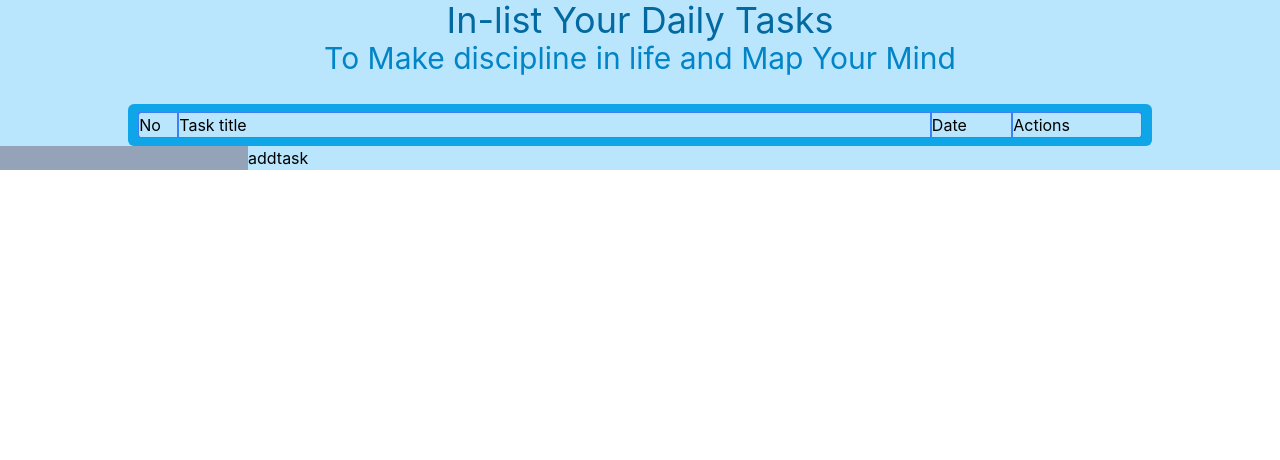
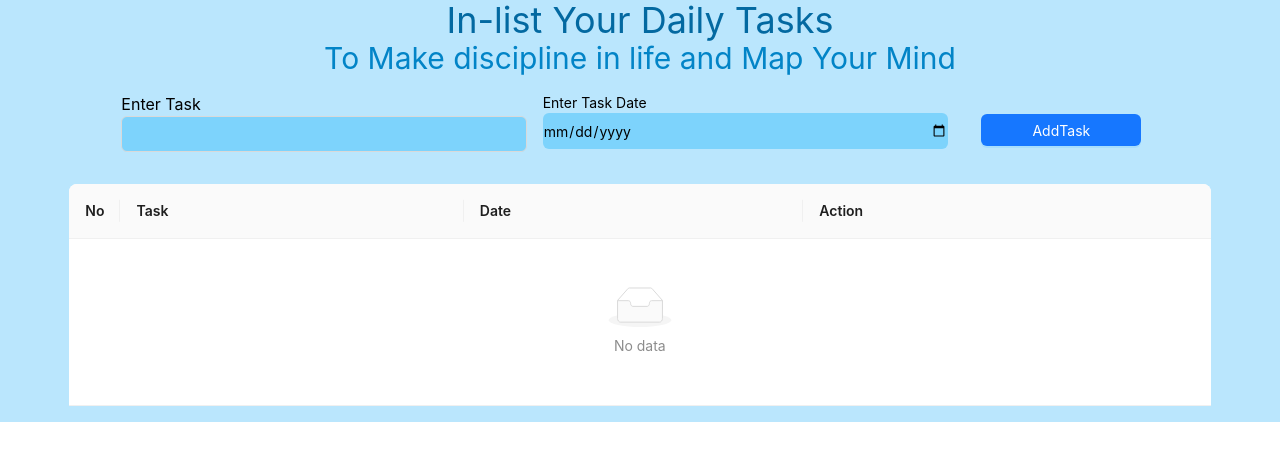
Before and after one commit to hafsarshad/to-do-list-app-in-react, a React (Create React App) app: page / in a window 1280 px wide. Shown: the top 460 px of the page. Built offline with nearby package versions, Linux system fonts and the light colour scheme.

Commit message:
To - Do - list

```diff
--- a/package.json
+++ b/package.json
@@ -6,6 +6,7 @@
     "@testing-library/jest-dom": "^5.17.0",
     "@testing-library/react": "^13.4.0",
     "@testing-library/user-event": "^13.5.0",
+    "antd": "^5.20.1",
     "react": "^18.3.1",
     "react-dom": "^18.3.1",
     "react-scripts": "5.0.1",
--- a/public/index.html
+++ b/public/index.html
@@ -24,7 +24,7 @@
       work correctly both with client-side routing and a non-root public URL.
       Learn how to configure a non-root public URL by running `npm run build`.
     -->
-    <title>React App</title>
+    <title>To-Do-list</title>
   </head>
   <body>
     <noscript>You need to enable JavaScript to run this app.</noscript>
--- a/src/Components/Child.jsx
+++ b/src/Components/Child.jsx
@@ -1,18 +1,40 @@
 import React, { useState } from 'react';
+import {Col, Row , Input,Button} from 'antd'
 
-const Child = ({ addTask }) => {
+const Child = ({addTask}) => {
 
     const[newTask,setNewTask]= useState('')
+    const [taskDate, setTaskDate] = useState('');
 
-     const handleinput=()=>{
-        addTask(newTask);
+
+  const handleInput = () => {
+    if (newTask && taskDate) {
+      addTask({ task: newTask, date: taskDate }); // Pass both task and date
+      setNewTask(''); // Clear input fields after adding the task
+      setTaskDate('');
+    } else {
+      alert('Please enter both task and date');
     }
+  };
 
     return (
-        <div>
-            <input  type="text" value={newTask} onChange={(e)=>setNewTask(e.target.value)} className='bg-slate-400'/>
-            <button onClick={handleinput}>addtask</button>
-        </div>
+        <Row  justify="center"  gutter={[16, 16]}  className="p-4">
+            <Col xs={24} sm={20} md={8}  >
+              <h1 className='text-base '>Enter Task</h1>
+              <Input  value={newTask}   onChange={(e) => setNewTask(e.target.value)} className='h-9 bg-sky-300 w-full '/>
+            </Col>
+
+            <Col xs={24} sm={20} md={8}  >
+             <h1>Enter Task Date</h1>
+             <input  type="date"  value={taskDate} onChange={(e) => setTaskDate(e.target.value)} className='h-9 rounded-md bg-sky-300 w-full' />
+            </Col>
+
+            <Col sm={20} md={4} className='pt-4  flex justify-center items-center'>
+            <Button onClick={handleInput} type="primary" className='w-40'>
+                AddTask
+            </Button>
+            </Col>
+        </Row>
     );
 };
 
--- a/src/Components/Parent.jsx
+++ b/src/Components/Parent.jsx
@@ -1,45 +1,75 @@
 import React, { useState } from 'react';
+import {Table,Button} from 'antd';
+
 import Child from './Child'
+
 const Parent = () => {
     const[TaskArray, setTaskArray] = useState([])
-
     const addTask = (taskfromchild) => {
         setTaskArray([...TaskArray,taskfromchild])
     }
+
+
     console.log(TaskArray)
 
+    const columns = [
+      {
+        title: 'No',
+        width: 50, // A small fixed width is fine for this column
+        key: 'index',
+        responsive: ['xs', 'sm', 'md', 'lg'],
+        render: (text, record, index) => <span>{index + 1}</span>,
+      },
+      {
+        title: 'Task',
+        dataIndex: 'task',
+        key: 'task',
+        responsive: ['xs', 'sm', 'md', 'lg'],
+        render: (text) => (
+          <div className="w-full xs:w-[100px] sm:w-[200px] lg:w-[700px] whitespace-normal break-words">
+            {text}
+          </div>
+        ),
+      },
+      {
+        title: 'Date',
+        dataIndex: 'date',
+        key: 'date',
+        responsive: ['xs', 'sm', 'md', 'lg'],
+        render: (text) => (
+          <div className="whitespace-normal break-words">
+            {text}
+          </div>
+        ),
+      },
+      {
+        title: 'Action',
+        key: 'action',
+        responsive: ['xs', 'sm', 'md', 'lg'],
+
+      },
+    ];
+    const data = TaskArray.map((task, index) => ({
+      key: index + 1,
+      task: task.task, // Correctly access the task text
+      date: task.date, // Correctly access the date
+    }));
+
     return (
-        <div>
+      <>
+          <Child addTask={addTask}/>
+          <div className="overflow-x-auto p-4 md:w-11/12 mx-auto">
+        <Table
+          columns={columns}
+          dataSource={data}
+          pagination={false}
+          scroll={{ x: true }} // Allows horizontal scrolling if needed
+          className="w-full"
+        />
+      </div>
+      </>
 
-          <div className='mt-7 mx-auto sm:w-11/12 md:w-4/5 bg-sky-500 overflow-x-auto rounded-md '>
-
-            <div className="table w-[98%] mx-auto my-2 rounded-md bg-sky-200 ">
-                    <div className="table-header-group">
-                        <div className="table-row ">
-                            <div className="table-cell border  border-blue-500 w-10">No</div>
-                            <div className="table-cell border  border-blue-500 sm:w-60 lg:w-3/4">Task title</div>
-                            <div className="table-cell border  border-blue-500">Date</div>
-                            <div className="table-cell border   border-blue-500">Actions</div>
-                        </div>
-                    </div>
-                    <div className="table-row-group">
-                        {TaskArray.map((taskfromchild,index)=>(
-                            <div className="table-row" >
-                            <div className="table-cell border  border-blue-500"></div>
-                            <div className="table-cell border  border-blue-500" key={index}>{taskfromchild}</div>
-                            <div className="table-cell border  border-blue-500"></div>
-                            <div className="table-cell border  border-blue-500"></div>
-                        </div>
-                        ))}
-
-                    </div>
-                </div>
-          </div>
-
-
-            <Child addTask={addTask}/>
-        </div>
-    );
+      );
 };
 
 export default Parent;
```
Also changed, not shown: src/Images/4aec8143-416d-4f27-a435-6f9f12aa5800.jpg (deleted), 1 other file (tests, documents, lock files or other folders).
